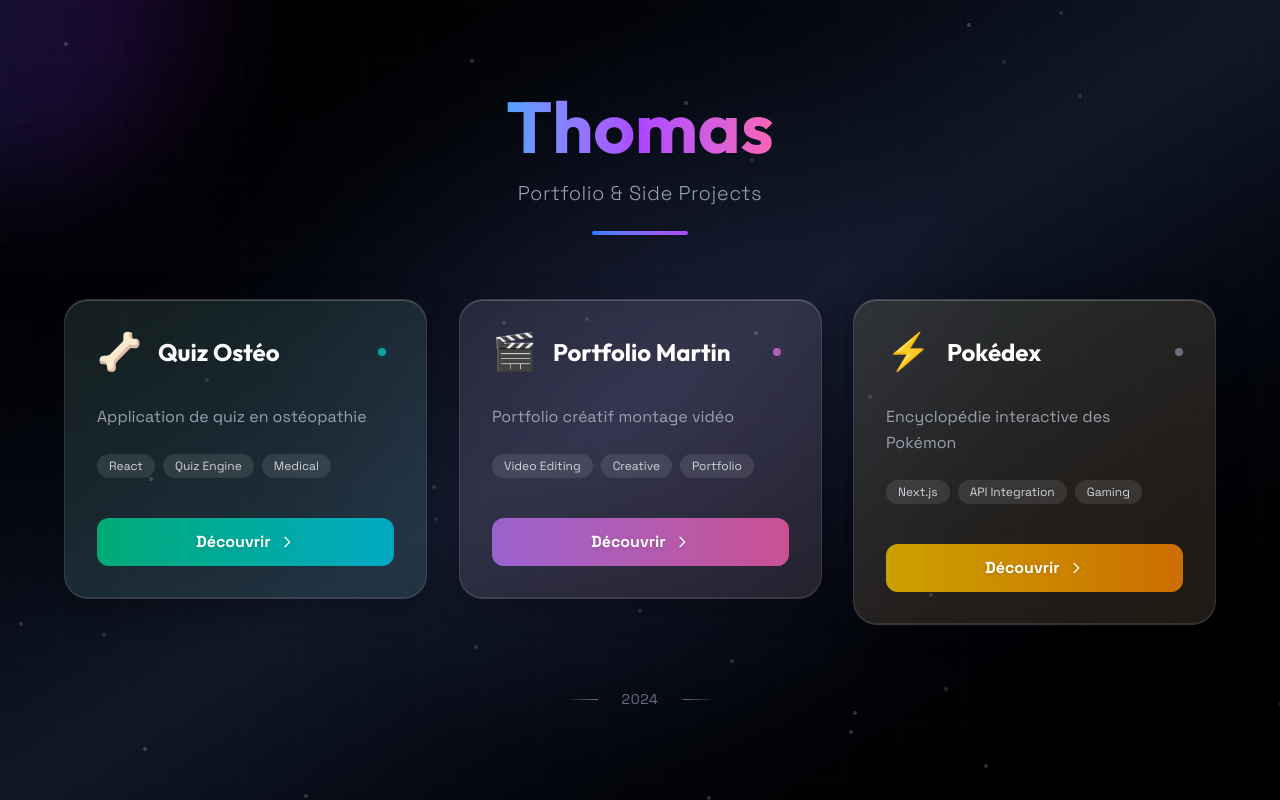
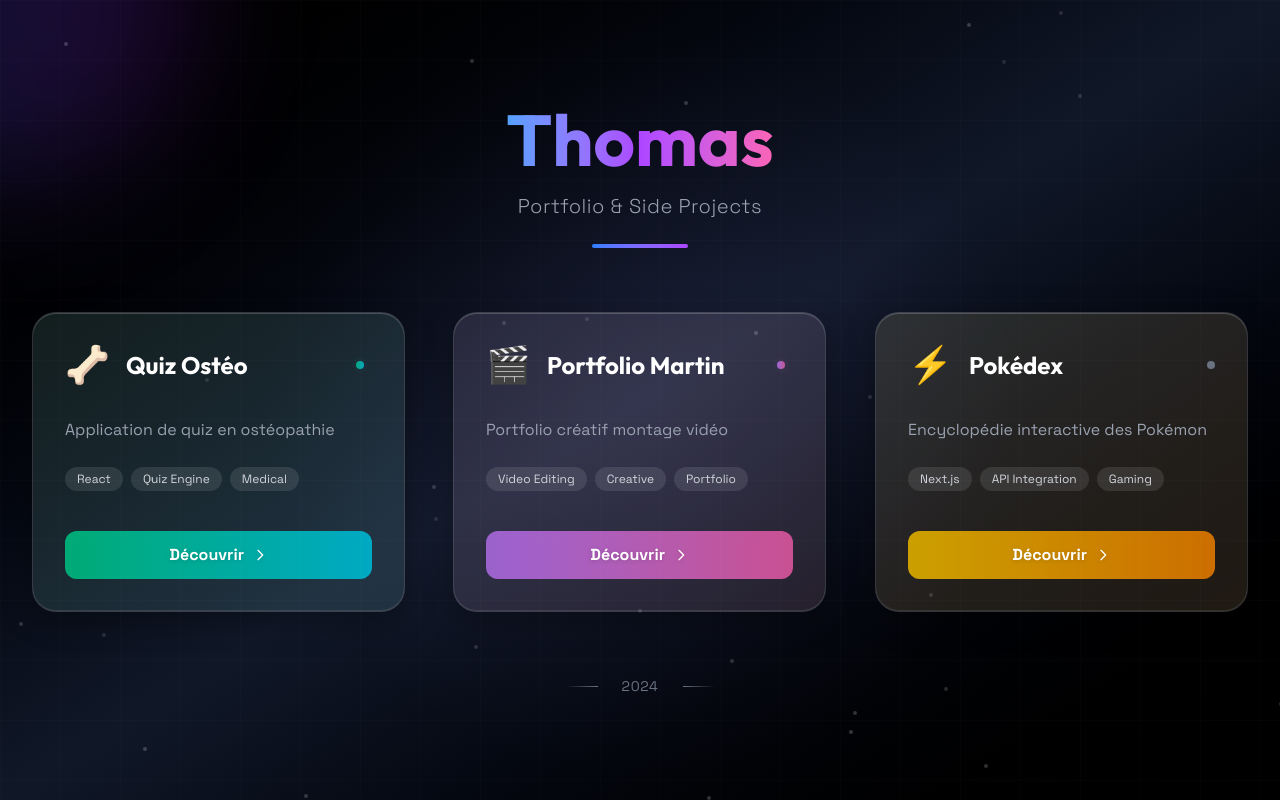
Before and after one commit to ThomasBasquin/thomas-homepage, a Next.js app: page / in a window 1280 px wide. Built offline with nearby package versions, Linux system fonts and the light colour scheme.

Commit message:
feat: improve projects grid layout
- Increase card spacing from gap-8 to gap-12
- Expand max width from 6xl to 7xl for better proportions
- Better visual breathing room between project cards

```diff
--- a/src/components/ProjectsGrid.tsx
+++ b/src/components/ProjectsGrid.tsx
@@ -14,7 +14,7 @@ export const ProjectsGrid = ({
 }: ProjectsGridProps) => {
   return (
     <div
-      className={`grid gap-8 max-w-6xl w-full ${
+      className={`grid gap-12 max-w-7xl w-full ${
         projects.length % 2 === 0
           ? "grid-cols-1 md:grid-cols-2"
           : "grid-cols-1 lg:grid-cols-3"
```
